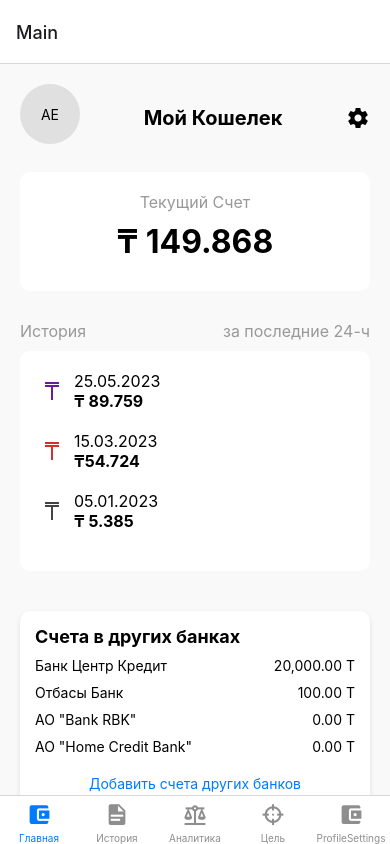
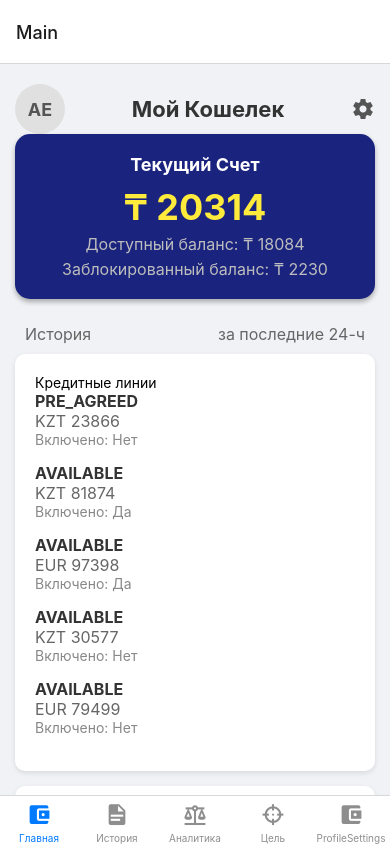
Before and after one commit to Magamomed/openbanking, a React Native app: screen /Main in a window 390 px wide. Built offline with nearby package versions, Linux system fonts and the light colour scheme.

Commit message:
balances

```diff
--- a/package.json
+++ b/package.json
@@ -13,6 +13,7 @@
     "@react-navigation/bottom-tabs": "^6.5.20",
     "@react-navigation/native": "^6.1.17",
     "@react-navigation/stack": "^6.3.29",
+    "axios": "^1.7.2",
     "expo": "~51.0.10",
     "expo-status-bar": "~1.12.1",
     "react": "18.2.0",
--- a/src/components/AccountStatement.js
+++ b/src/components/AccountStatement.js
@@ -1,40 +1,67 @@
-import React from 'react';
-import { View, Text, StyleSheet, FlatList } from 'react-native';
+import React, { useState, useEffect } from 'react';
+import { View, Text, StyleSheet, SectionList } from 'react-native';
 import Icon from 'react-native-vector-icons/MaterialCommunityIcons';
-
-const transactions = [
-  { id: '1', date: '07 JUN', amount: 200, type: 'income', description: 'Lorem ipsum' },
-  { id: '2', date: '07 JUN', amount: 100, type: 'expense', description: 'Lorem ipsum' },
-  { id: '3', date: '08 JUN', amount: 200, type: 'income', description: 'Lorem ipsum' },
-  { id: '4', date: '08 JUN', amount: 200, type: 'income', description: 'Lorem ipsum' },
-  { id: '5', date: '08 JUN', amount: 200, type: 'income', description: 'Lorem ipsum' },
-  { id: '6', date: '08 JUN', amount: 200, type: 'income', description: 'Lorem ipsum' },
-  { id: '7', date: '08 JUN', amount: 200, type: 'income', description: 'Lorem ipsum' },
-  { id: '8', date: '08 JUN', amount: 200, type: 'income', description: 'Lorem ipsum' },
-];
+import transactionsData from '../data/transactions.json';
 
 const AccountStatement = () => {
+  const [transactions, setTransactions] = useState([]);
+
+  useEffect(() => {
+    setTransactions(transactionsData.data.transactions);
+  }, []);
+
+  const formatDate = (dateString) => {
+    const options = { day: '2-digit', month: 'short' };
+    const date = new Date(dateString);
+    return date.toLocaleDateString('en-US', options).toUpperCase();
+  };
+
+  const getTransactionType = (indicator) => {
+    return indicator === 'CREDIT' ? 'income' : 'expense';
+  };
+
+  const renderTransaction = ({ item }) => (
+    <View style={styles.transactionItem}>
+      <View style={styles.transactionIcon}>
+        <Icon
+          name={getTransactionType(item.creditDebitIndicator) === 'income' ? 'arrow-down' : 'arrow-up'}
+          size={24}
+          color={getTransactionType(item.creditDebitIndicator) === 'income' ? 'green' : 'red'}
+        />
+        <Text style={styles.transactionDate}>{formatDate(item.bookingDateTime)}</Text>
+      </View>
+      <View style={styles.transactionDetails}>
+        <Text style={styles.transactionDescription}>{item.debtorAgent.name}</Text>
+        <Text style={styles.transactionAmount}>₸{item.amount.amount}</Text>
+      </View>
+    </View>
+  );
+
+  const groupTransactionsByDate = (transactions) => {
+    return transactions.reduce((acc, transaction) => {
+      const date = formatDate(transaction.bookingDateTime);
+      if (!acc[date]) {
+        acc[date] = [];
+      }
+      acc[date].push(transaction);
+      return acc;
+    }, {});
+  };
+
+  const sections = Object.entries(groupTransactionsByDate(transactions)).map(([date, data]) => ({
+    title: date,
+    data,
+  }));
+
   return (
     <View style={styles.container}>
       <Text style={styles.transactionsTitle}>История</Text>
-      <FlatList
-        data={transactions}
-        keyExtractor={item => item.id}
-        renderItem={({ item }) => (
-          <View style={styles.transactionItem}>
-            <View style={styles.transactionIcon}>
-              <Icon
-                name={item.type === 'income' ? 'arrow-down' : 'arrow-up'}
-                size={24}
-                color={item.type === 'income' ? 'green' : 'red'}
-              />
-              <Text style={styles.transactionDate}>{item.date}</Text>
-            </View>
-            <View style={styles.transactionDetails}>
-              <Text style={styles.transactionDescription}>{item.description}</Text>
-              <Text style={styles.transactionAmount}>₸{item.amount}</Text>
-            </View>
-          </View>
+      <SectionList
+        sections={sections}
+        keyExtractor={(item) => item.transactionId}
+        renderItem={renderTransaction}
+        renderSectionHeader={({ section: { title } }) => (
+          <Text style={styles.sectionHeader}>{title}</Text>
         )}
       />
     </View>
@@ -47,39 +74,17 @@ const styles = StyleSheet.create({
     padding: 20,
     backgroundColor: '#f9f9f9',
   },
-  balanceContainer: {
-    backgroundColor: '#fff',
-    borderRadius: 10,
-    padding: 20,
-    alignItems: 'center',
-    marginBottom: 20,
-    shadowColor: '#000',
-    shadowOffset: { width: 0, height: 2 },
-    shadowOpacity: 0.1,
-    shadowRadius: 5,
-  },
-  balanceTitle: {
-    fontSize: 16,
-    color: '#00796b',
-  },
-  balanceAmount: {
-    fontSize: 32,
-    fontWeight: 'bold',
-    marginVertical: 10,
-  },
-  incomeExpense: {
-    fontSize: 14,
-  },
-  income: {
-    color: 'green',
-  },
-  expense: {
-    color: 'red',
-  },
   transactionsTitle: {
     fontSize: 18,
     fontWeight: 'bold',
     marginBottom: 10,
+  },
+  sectionHeader: {
+    fontSize: 16,
+    fontWeight: 'bold',
+    backgroundColor: '#f0f0f0',
+    paddingVertical: 5,
+    paddingHorizontal: 10,
   },
   transactionItem: {
     flexDirection: 'row',
--- a/src/components/MainScreen.js
+++ b/src/components/MainScreen.js
@@ -1,26 +1,39 @@
-import React from 'react';
-import { View, Text, StyleSheet, Image, ScrollView } from 'react-native';
+import React, { useEffect, useState } from 'react';
+import { View, Text, StyleSheet, ScrollView } from 'react-native';
 import Icon from 'react-native-vector-icons/MaterialCommunityIcons';
 import { TouchableOpacity } from 'react-native-gesture-handler';
 import AccountAnalytics from '../components/AccountAnalytics';
-import ProfileSettingsScreen from './ProfileSettingScreen';
+import balanceData from '../data/balances.json';
 
 const MainScreen = ({ navigation }) => {
+  const [data, setData] = useState(null);
+
+  useEffect(() => {
+    // Устанавливаем данные напрямую из импортированного файла
+    setData(balanceData.data);
+  }, []);
+
+  if (!data) {
+    return <Text>Loading...</Text>; // Показываем индикатор загрузки
+  }
+
   return (
     <ScrollView style={styles.container}>
       <View style={styles.header}>
-      <TouchableOpacity style={styles.profile} onPress={() => navigation.navigate("ProfileSettings")}>
+        <TouchableOpacity style={styles.profile} onPress={() => navigation.navigate("ProfileSettings")}>
           <View style={styles.avatar}>
             <Text style={styles.avatarText}>AE</Text>
           </View>
-
         </TouchableOpacity>
-        <Text style={styles.headerTitle}>Mой Кошелек</Text>
+        <Text style={styles.headerTitle}>Мой Кошелек</Text>
         <Icon name="cog" size={24} style={styles.headerIcon} />
       </View>
+
       <View style={styles.balanceContainer}>
         <Text style={styles.balanceTitle}>Текущий Счет</Text>
-        <Text style={styles.balanceAmount}>₸ 149.868</Text>
+        <Text style={styles.balanceAmount}>₸ {data.currentBalance}</Text>
+        <Text style={styles.balanceSubAmount}>Доступный баланс: ₸ {data.availableBalance}</Text>
+        <Text style={styles.balanceSubAmount}>Заблокированный баланс: ₸ {data.blockedBalance}</Text>
       </View>
 
       <TouchableOpacity onPress={() => navigation.navigate('Statements')}>
@@ -28,35 +41,40 @@ const MainScreen = ({ navigation }) => {
           <Text style={styles.sortText}>История</Text>
           <Text style={styles.sortText}>за последние 24-ч</Text>
         </View>
-        <View style={styles.assetsContainer}>
-          <View style={styles.asset}>
-            <Icon name="currency-kzt" size={24} color="#6a1b9a" />
-            <View style={styles.assetInfo}>
-              <Text style={styles.assetAmount}>25.05.2023</Text>
-              <Text style={styles.assetValue}>₸ 89.759</Text>
+      </TouchableOpacity>
+
+      {data.creditLine && (
+        <View style={styles.creditLineContainer}>
+          <Text style={styles.sectionTitle}>Кредитные линии</Text>
+          {data.creditLine.map((line, index) => (
+            <View key={index} style={styles.creditLineItem}>
+              <Text style={styles.creditLineType}>{line.type}</Text>
+              <Text style={styles.creditLineAmount}>
+                {line.amount.currency} {line.amount.amount}
+              </Text>
+              <Text style={styles.creditLineIncluded}>
+                Включено: {line.included ? "Да" : "Нет"}
+              </Text>
             </View>
-          </View>
-          <View style={styles.asset}>
-            <Icon name="currency-kzt" size={24} color="#d32f2f" />
-            <View style={styles.assetInfo}>
-              <Text style={styles.assetAmount}>15.03.2023</Text>
-              <Text style={styles.assetValue}>₸54.724</Text>
+          ))}
+        </View>
+      )}
+
+      {data.purses && (
+        <View style={styles.pursesContainer}>
+          <Text style={styles.sectionTitle}>Кошельки</Text>
+          {data.purses.map((purse, index) => (
+            <View key={index} style={styles.purseItem}>
+              <Text style={styles.purseCurrency}>{purse.currency}</Text>
+              <Text style={styles.purseAmount}>{purse.amount}</Text>
             </View>
-          </View>
-          <View style={styles.asset}>
-            <Icon name="currency-kzt" size={24} color="#424242" />
-            <View style={styles.assetInfo}>
-              <Text style={styles.assetAmount}>05.01.2023</Text>
-              <Text style={styles.assetValue}>₸ 5.385</Text>
-            </View>
-          </View>
+          ))}
         </View>
-      </TouchableOpacity>
+      )}
 
       <View style={styles.accountAnalyticsContainer}>
         <AccountAnalytics />
       </View>
-
     </ScrollView>
   );
 };
@@ -64,8 +82,8 @@ const MainScreen = ({ navigation }) => {
 const styles = StyleSheet.create({
   container: {
     flex: 1,
-    backgroundColor: '#f9f9f9',
-    paddingHorizontal: 20,
+    backgroundColor: '#f0f2f5',
+    paddingHorizontal: 15,
   },
   header: {
     flexDirection: 'row',
@@ -79,73 +97,118 @@ const styles = StyleSheet.create({
     borderRadius: 20,
   },
   avatar: {
-    width: 60,
-    height: 60,
-    borderRadius: 30,
+    width: 50,
+    height: 50,
+    borderRadius: 25,
     backgroundColor: '#e0e0e0',
     justifyContent: 'center',
     alignItems: 'center',
-    marginBottom: 8,
+  },
+  avatarText: {
+    fontSize: 18,
+    fontWeight: 'bold',
+    color: '#555',
   },
   headerTitle: {
-    fontSize: 20,
+    fontSize: 22,
     fontWeight: 'bold',
+    color: '#333',
   },
   headerIcon: {
-    color: '#000',
+    color: '#555',
   },
-  balanceContainer: {
+balanceContainer: {
+    backgroundColor: '#1a237e', // Черно-синий фон, как у пластиковой карты
+    borderRadius: 15, // Увеличиваем радиус скругления для более плавного вида
+    padding: 20,
+    marginBottom: 15,
+    shadowColor: '#000',
+    shadowOffset: { width: 0, height: 3 }, // Увеличиваем смещение тени для глубокого эффекта
+    shadowOpacity: 0.3, // Увеличиваем прозрачность тени
+    shadowRadius: 5,
+    elevation: 5, // Android тень
+  },
+  balanceTitle: {
+    fontSize: 18,
+    fontWeight: 'bold',
+    color: '#fff', // Белый текст на темном фоне
+    marginBottom: 10,
+    textAlign: 'center', // Центрируем текст
+  },
+  balanceAmount: {
+    fontSize: 36,
+    fontWeight: 'bold',
+    color: '#ffeb3b', // Желтый цвет для выделения
+    textAlign: 'center',
+  },
+  balanceSubAmount: {
+    fontSize: 16,
+    color: '#bdbdbd', // Серый цвет для вспомогательной информации
+    textAlign: 'center',
+    marginTop: 5,
+  },
+
+  sortContainer: {
+    flexDirection: 'row',
+    justifyContent: 'space-between',
+    padding: 10,
+  },
+  sortText: {
+    fontSize: 16,
+    color: '#666',
+  },
+  creditLineContainer: {
     backgroundColor: '#fff',
     borderRadius: 10,
     padding: 20,
-    marginVertical: 20,
-    alignItems: 'center',
+    marginBottom: 15,
+    shadowColor: '#000',
+    shadowOffset: { width: 0, height: 2 },
+    shadowOpacity: 0.1,
+    shadowRadius: 5,
+    elevation: 3,
   },
-  balanceTitle: {
+  creditLineItem: {
+    marginBottom: 15,
+  },
+  creditLineType: {
     fontSize: 16,
-    color: '#999',
+    fontWeight: 'bold',
+    color: '#333',
   },
-  balanceAmount: {
-    fontSize: 32,
-    fontWeight: 'bold',
-    marginVertical: 10,
+  creditLineAmount: {
+    fontSize: 16,
+    color: '#666',
   },
-  sortContainer: {
-    flexDirection: 'row',
-    justifyContent: 'space-between',
-    marginVertical: 10,
+  creditLineIncluded: {
+    fontSize: 14,
+    color: '#888',
   },
-  sortText: {
-    fontSize: 16,
-    color: '#999',
-  },
-  assetsContainer: {
+  pursesContainer: {
     backgroundColor: '#fff',
     borderRadius: 10,
     padding: 20,
-    marginBottom: 20, // Добавляем отступ снизу
+    marginBottom: 15,
+    shadowColor: '#000',
+    shadowOffset: { width: 0, height: 2 },
+    shadowOpacity: 0.1,
+    shadowRadius: 5,
+    elevation: 3,
   },
-  asset: {
-    flexDirection: 'row',
-    alignItems: 'center',
-    marginBottom: 20,
+  purseItem: {
+    marginBottom: 15,
   },
-  assetInfo: {
-    marginLeft: 10,
-  },
-  assetAmount: {
-    fontSize: 16,
-  },
-  assetValue: {
+  purseCurrency: {
     fontSize: 16,
     fontWeight: 'bold',
+    color: '#333',
   },
-  assetChange: {
-    fontSize: 14,
-    color: 'green',
+  purseAmount: {
+    fontSize: 16,
+    color: '#666',
   },
   accountAnalyticsContainer: {
-    marginTop: 20, // Добавляем отступ сверху
+    marginTop: 20,
   },
   footer: {
     flexDirection: 'row',
```
Also changed, not shown: 1 other file (tests, documents, lock files or other folders).
